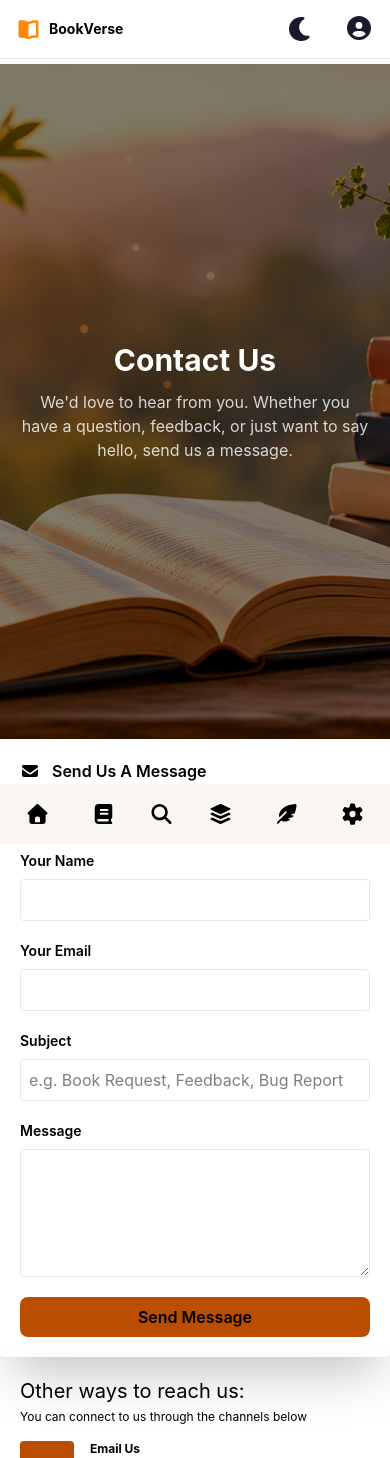
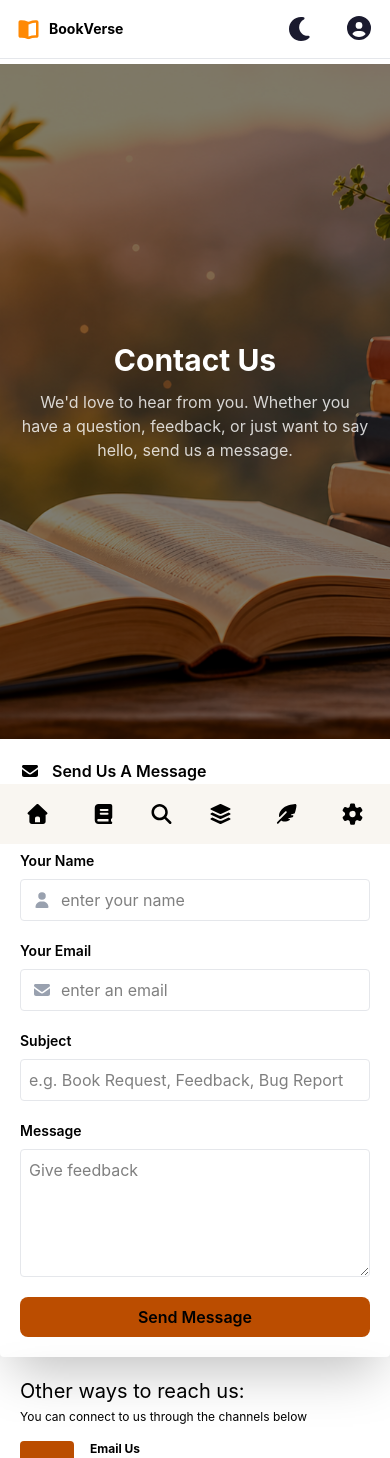
Before and after one commit to DanielApple05/Book-verse, a React (Vite) app in the folder book-verse-frontend/: page /contact in a window 390 px wide. Shown: the top 1458 px of the page. Built offline with nearby package versions, Linux system fonts and the light colour scheme; no server answers.

Commit message:
fix: enhance contact form validation and improve input field styling

```diff
--- a/book-verse-frontend/src/assets/pages/contact.jsx
+++ b/book-verse-frontend/src/assets/pages/contact.jsx
@@ -25,12 +25,6 @@ const Contact = () => {
       newError.name = 'A name is required';
     }
 
-    if (email.trim() === '') {
-      newError.email = 'An email is required';
-    } else if (!/^[^\s@]+@[^\s@]+\.[^\s@]+$/.test(email.trim())) {
-      newError.email = 'Enter a valid email address';
-    }
-
     if (subject.trim() === '') {
       newError.subject = 'A subject is expected';
     }
@@ -49,7 +43,6 @@ const Contact = () => {
       setSuccessMsg(response.data.feedback || 'Message Delivered Successfully');
       setError({});
       setName('');
-      setEmail('');
       setSubject('');
       setMessage('');
 
@@ -84,8 +77,9 @@ const Contact = () => {
             onSubmit={handleContact}
             className='grid space-y-5 mt-2 pt-3'>
             <div className='flex flex-col md:flex-row gap-5'>
-              <div className='flex flex-col gap-2 w-full'>
+              <div className='flex flex-col gap-2 w-full relative'>
                 <label className='font-semibold text-sm'> Your Name</label>
+                <div className="relative">
                   <input
                     type="text"
                     value={name}
@@ -93,11 +87,20 @@ const Contact = () => {
                       setName(e.target.value);
                       setSuccessMsg(false);
                     }}
-                  className='outline-none border border-gray-200 rounded w-full p-2' />
+                    placeholder='enter your name'
+                    className="w-full p-2 pl-10 outline-none border border-gray-200 rounded"
+                  />
+
+                  <FontAwesomeIcon
+                    icon={faUser}
+                    className="absolute left-3 top-1/2 -translate-y-1/2 text-gray-400"
+                  />
+                </div>
                 {error.name && <p className='text-red-500 text-xs'>{error.name}</p>}
               </div>
               <div className='flex flex-col gap-2 w-full'>
                 <label className='font-semibold text-sm'> Your Email</label>
+                <div className="relative">
                   <input
                     type='email'
                     value={email}
@@ -106,7 +109,13 @@ const Contact = () => {
                       setSuccessMsg(false);
                     }}
                     required
-                  className='outline-none border border-gray-200 rounded w-full p-2' />
+                    placeholder='enter an email'
+                    className='outline-none pl-10  border border-gray-200 rounded w-full p-2' />
+                  <FontAwesomeIcon
+                    icon={faEnvelope}
+                    className="absolute left-3 top-1/2 -translate-y-1/2 text-gray-400"
+                  />
+                </div>
               </div>
             </div>
             <div className='flex flex-col gap-2'>
@@ -132,6 +141,7 @@ const Contact = () => {
                   setMessage(e.target.value);
                   setSuccessMsg(false);
                 }}
+                placeholder='Give feedback'
                 className='outline-none border border-gray-200 rounded h-32 p-2' />
               {error.message && <p className='text-red-500 text-xs'>{error.message}</p>}
               {error.api && <p className='text-red-500 text-xs'>{error.api}</p>}
@@ -140,7 +150,7 @@ const Contact = () => {
             <button
               disabled={loading}
               type='submit'
-              className='bg-amber-700 p-2 w-full md:w-60 disabled:opacity-50 cursor-pointer rounded-lg font-semibold'> {loading ? "sending" : "Send Message"} </button>
+              className='bg-amber-700 p-2 w-full md:w-60 disabled:opacity-50 cursor-pointer rounded-lg font-semibold'> {loading ? "sending..." : "Send Message"} </button>
           </form>
         </div>
         <div className='xl:m-10 m-0  xl:p-10 p-5 xl:w-[50%] w-full shadow-2xl rounded'>
```
Lines whose indentation alone changed are shown as unchanged.
